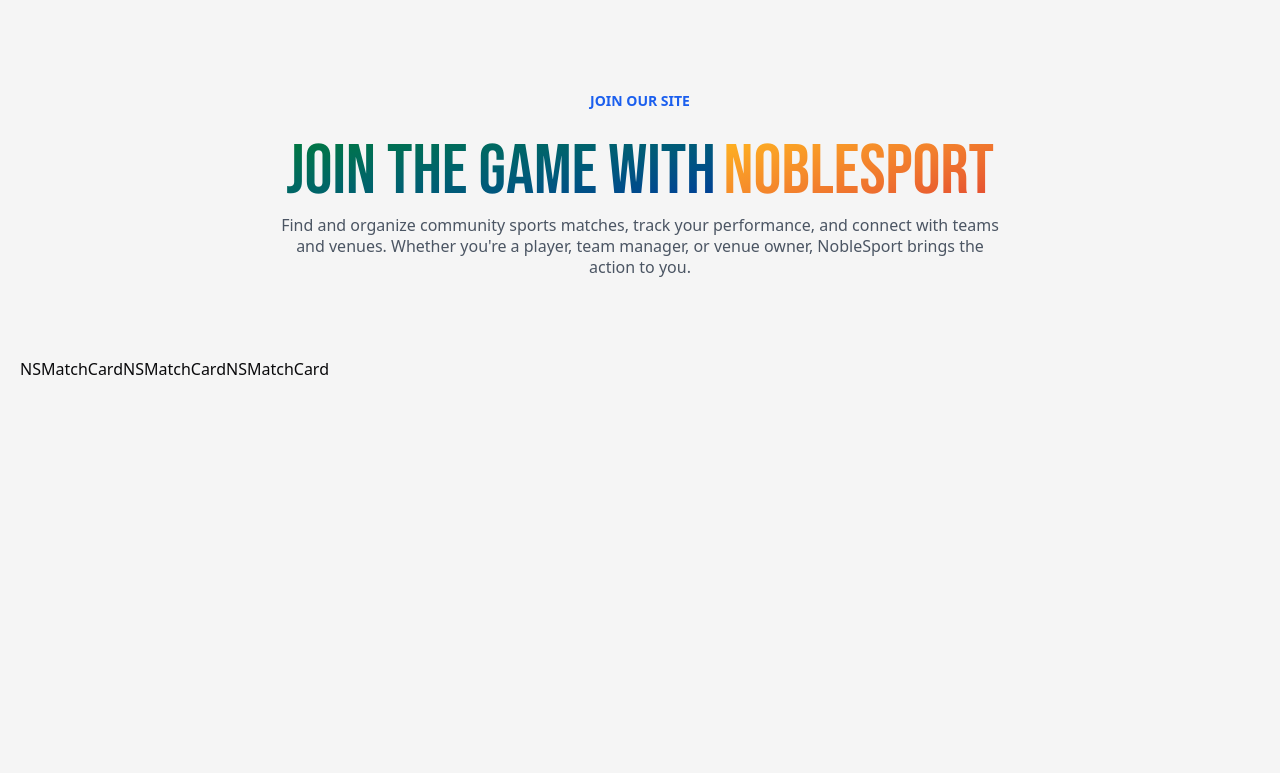
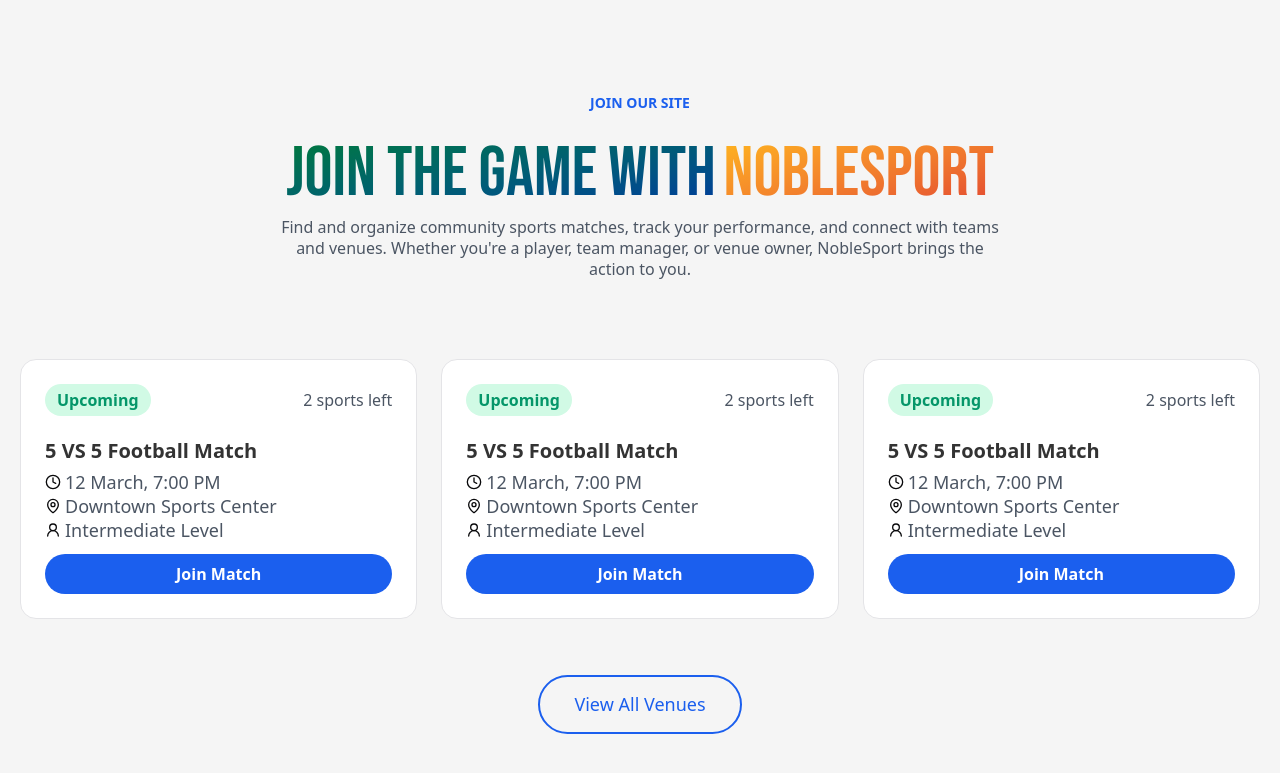
Before and after one commit to naymHdev/nobelsport-client, a Next.js app: page / in a window 1280 px wide. Shown: the part 1646-2419 px from the top of the page. Before the commit the page ends 2107 px from the top, so only its background shows below. Built offline with nearby package versions, Linux system fonts and the light colour scheme.

Commit message:
[created] game section in home page

```diff
--- a/src/components/modules/home/JoinTheMatch.tsx
+++ b/src/components/modules/home/JoinTheMatch.tsx
@@ -1,8 +1,10 @@
+import NSButton from "@/components/ui/core/NSButton";
 import NSContainer from "@/components/ui/core/NSContainer";
 import NSMatchCard from "@/components/ui/core/NSMatchCard";
 import NSSectionTitle from "@/components/ui/core/NSSectionTitle";
 import { matchesData } from "@/data/data";
 import { TMatchData } from "@/types/match";
+import Link from "next/link";
 
 const JoinOurMatchSection = () => {
   const matches: TMatchData[] | undefined = Array.from(
@@ -24,10 +26,18 @@
             subTitle="Find and organize community sports matches, track your performance, and connect with teams and venues. Whether you're a player, team manager, or venue owner, NobleSport brings the action to you."
           />
 
-          <div className="mt-20 grid grid-cols-1 sm:grid-cols-2 md:grid-cols-3 gap-8">
+          <div className="mt-20 grid grid-cols-1 sm:grid-cols-2 md:grid-cols-3 gap-6">
             {matches?.map((match, idx) => (
               <NSMatchCard key={`${idx + 1}`} match={match} />
             ))}
+          </div>
+
+          <div className=" flex items-center justify-center mt-14">
+            <Link href="/matches">
+              <NSButton className=" text-center text-ns-secondary font-openSans text-lg font-normal leading-normal border-2 border-ns-secondary rounded-full px-[34px] py-[14px] bg-transparent hover:bg-transparent ">
+                View All Venues
+              </NSButton>
+            </Link>
           </div>
         </NSContainer>
       </div>
--- a/src/components/modules/home/SportsVenue.tsx
+++ b/src/components/modules/home/SportsVenue.tsx
@@ -35,7 +35,7 @@
 
           <div className=" flex items-center justify-center mt-14">
             <Link href={"/venue"}>
-              <NSButton className=" text-center text-ns-secondary font-openSans text-lg font-normal leading-normal border border-ns-secondary rounded-full px-[34px] py-[14px] bg-transparent hover:bg-transparent ">
+              <NSButton className=" text-center text-ns-secondary font-openSans text-lg font-normal leading-normal border-2 border-ns-secondary rounded-full px-[34px] py-[14px] bg-transparent hover:bg-transparent ">
                 View All Venues
               </NSButton>
             </Link>
--- a/src/components/ui/core/NSButton.tsx
+++ b/src/components/ui/core/NSButton.tsx
@@ -23,7 +23,7 @@
       onClick={onClick}
       className={cn(
         "px-6 py-2 rounded-full font-semibold transition-all duration-200 hover:cursor-pointer",
-        "bg-green-600 text-white hover:bg-green-700 disabled:bg-gray-400 disabled:cursor-not-allowed",
+        "bg-green-600 text-white  disabled:bg-gray-400 disabled:cursor-not-allowed",
         className
       )}
     >
--- a/src/components/ui/core/NSMatchCard.tsx
+++ b/src/components/ui/core/NSMatchCard.tsx
@@ -1,14 +1,70 @@
-'use client';
+"use client";
 
 import { TMatchData } from "@/types/match";
+import NSButton from "./NSButton";
+import { Clock, MapPin, UserRound } from "lucide-react";
+import clsx from "clsx";
+import Link from "next/link";
 
-const NSMatchCard = ({match}: {match: TMatchData}) => {
-
-    console.log( match );
+const NSMatchCard = ({ match }: { match: TMatchData }) => {
+  console.log(match);
 
   return (
-    <>NSMatchCard</>
-);
+    <>
+      <div className=" border rounded-2xl p-6 flex-col justify-start bg-white">
+        <div className=" flex items-center justify-between">
+          <NSButton
+            className={clsx(
+              " p-3 py-1 rounded-full",
+              match.match_status === "Upcoming" &&
+                "bg-[#D1FAE5] text-[#059669]",
+              match.match_status === "Almost Full" &&
+                "bg-[rgba(251,191,36,0.14)] text-[#F6AD0E]",
+              match.match_status === "New" &&
+                "bg-[rgba(59,130,246,0.19)] text-[#2563EB]"
+            )}
+          >
+            {match.match_status}
+          </NSButton>
+          <p className=" font-openSans text-ns-foreground font-normal leading-4">
+            {match.matches} sports left
+          </p>
+        </div>
+        <div className=" mt-5">
+          <h1 className=" font-bold leading-normal font-openSans text-xl text-ns-title">
+            {match.match_title}
+          </h1>
+          <div className=" mt-2 space-y-2">
+            <div className=" flex items-center gap-1">
+              <Clock size={16} />
+              <p className=" text-ns-foreground font-normal font-openSans leading-4 text-lg">
+                {match.match_start_time}
+              </p>
+            </div>
+            <div className=" flex items-center gap-1">
+              <MapPin size={16} />
+              <p className=" text-ns-foreground font-normal font-openSans leading-4 text-lg">
+                {match.match_location}
+              </p>
+            </div>
+            <div className=" flex items-center gap-1">
+              <UserRound size={16} />
+              <p className=" text-ns-foreground font-normal font-openSans leading-4 text-lg">
+                {match.ground_level}
+              </p>
+            </div>
+          </div>
+        </div>
+        <div className=" mt-4">
+          <Link href={`/match/${match._id}`}>
+            <NSButton className=" block rounded-full bg-ns-secondary text-white font-openSans text-center font-extrabold leading-normal w-full py-2">
+              Join Match
+            </NSButton>
+          </Link>
+        </div>
+      </div>
+    </>
+  );
 };
 
 export default NSMatchCard;
```
